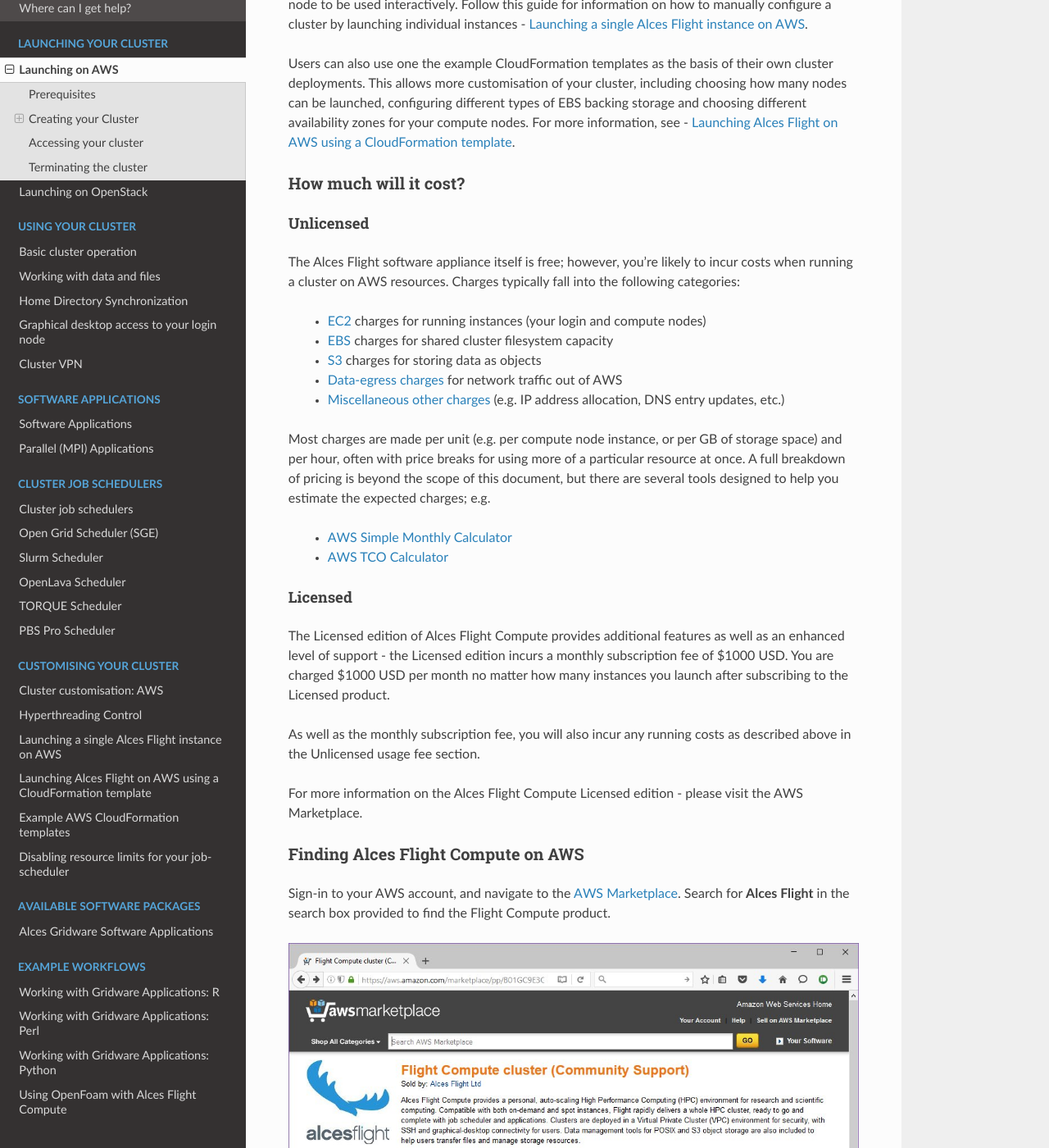
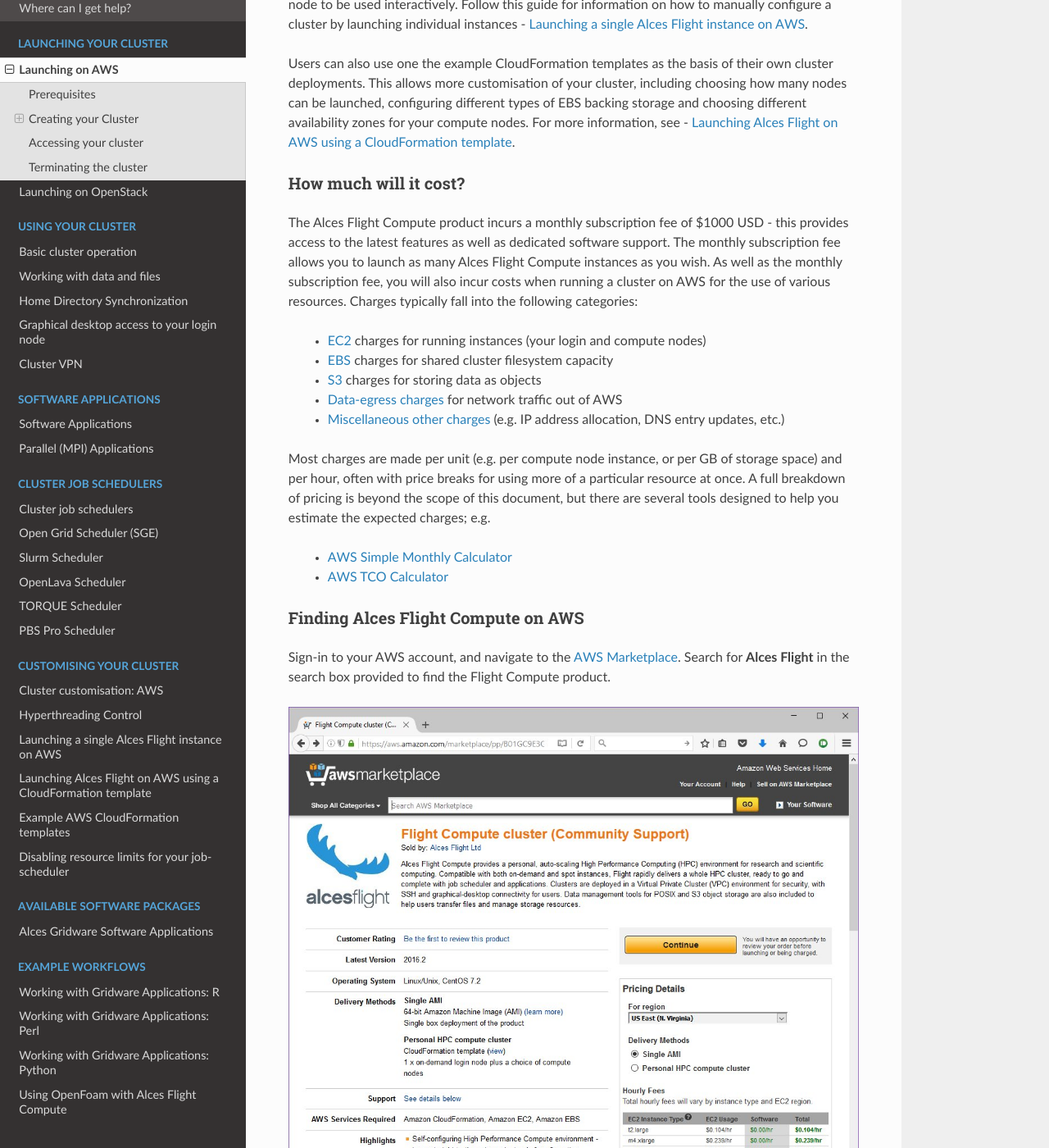
Before and after one commit to alces-software/flight-appliance-docs, a Sphinx documentation site: the page built from docs/source/launch-aws/launching_on_aws.rst, in a window 1280 px wide and 1400 px high, scrolled down 1031 px. Shown: the whole window at 82% size. Built offline with Sphinx 7.4.7 and the Read the Docs theme 2.0.0, drawn with Linux system fonts in a browser that asks for light colours.

Commit message:
Remove unwanted references   - Refs #53

```diff
--- a/docs/source/jobschedulers/jobschedulers.rst
+++ b/docs/source/jobschedulers/jobschedulers.rst
@@ -67,7 +67,7 @@
 
 Alces Flight Compute Community Edition launches with a pre-configured `Open Grid Scheduler (SGE) <http://gridscheduler.sourceforge.net/>`_ environment - an open-source job scheduler, built from the codebase of what was originally the `Sun Grid Engine (SGE) <https://en.wikipedia.org/wiki/Oracle_Grid_Engine>`_ job scheduler. The syntax and usage of commands is identical to historical SGE syntax, and users can typically migrate from one to another with no issues.
 
-The Enterprise version of Alces Flight Compute can optionally be configured to laucnh the following cluster job schedulers;
+Alces Flight Compute can optionally be configured to launch the following cluster job schedulers;
 
  * `Slurm scheduler <http://slurm.schedmd.com/>`_
  * `OpenLava scheduler <http://www.openlava.org/>`_ (similar to IBM LSF)
@@ -78,7 +78,6 @@
 Job-scheduler configuration and support
 ---------------------------------------
 
-Alces Flight Compute clusters are designed to pre-install your chosen cluster job scheduler, and make it available to use by the single-user configured at launch time. Users are free to ask usage and configuration questions about your chosen job-scheduler on the community support site, with Enterprise customer being provided with dedicated support contacts to help out where needed. For full commercial code-base support for job-schedulers, please contact the vendor of your chosen software product.
-
+Alces Flight Compute clusters are designed to pre-install your chosen cluster job scheduler, and make it available to use by the single-user configured at launch time.Customers are provided with dedicated support contacts to help out where needed. For full commercial code-base support for job-schedulers, please contact the vendor of your chosen software product.
 
 It is also possible for users to download and install their own job-scheduler across their Flight Compute cluster - any product compatible with RedHat Enterprise Linux 7 operating system and derivatives should be possible to run on your cluster.
--- a/docs/source/launch-aws/launching_on_aws.rst
+++ b/docs/source/launch-aws/launching_on_aws.rst
@@ -40,10 +40,7 @@
 How much will it cost?
 ----------------------
 
-Unlicensed
-~~~~~~~~~~
-
-The Alces Flight software appliance itself is free; however, you're likely to incur costs when running a cluster on AWS resources. Charges typically fall into the following categories:
+The Alces Flight Compute product incurs a monthly subscription fee of $1000 USD - this provides access to the latest features as well as dedicated software support. The monthly subscription fee allows you to launch as many Alces Flight Compute instances as you wish. As well as the monthly subscription fee, you will also incur costs when running a cluster on AWS for the use of various resources. Charges typically fall into the following categories:
 
  - `EC2 <https://aws.amazon.com/ec2/>`_ charges for running instances (your login and compute nodes)
  - `EBS <https://aws.amazon.com/ebs/>`_ charges for shared cluster filesystem capacity
@@ -55,16 +52,6 @@
 
  - `AWS Simple Monthly Calculator <https://calculator.s3.amazonaws.com/index.html>`_
  - `AWS TCO Calculator <https://awstcocalculator.com/>`_
-
-Licensed
-~~~~~~~~
-
-The Licensed edition of Alces Flight Compute provides additional features as well as an enhanced level of support - the Licensed edition incurs a monthly subscription fee of $1000 USD. You are charged $1000 USD per month no matter how many instances you launch after subscribing to the Licensed product.
-
-As well as the monthly subscription fee, you will also incur any running costs as described above in the Unlicensed usage fee section.
-
-For more information on the Alces Flight Compute Licensed edition - please visit the AWS Marketplace.
-
 
 Finding Alces Flight Compute on AWS
 -----------------------------------
```
